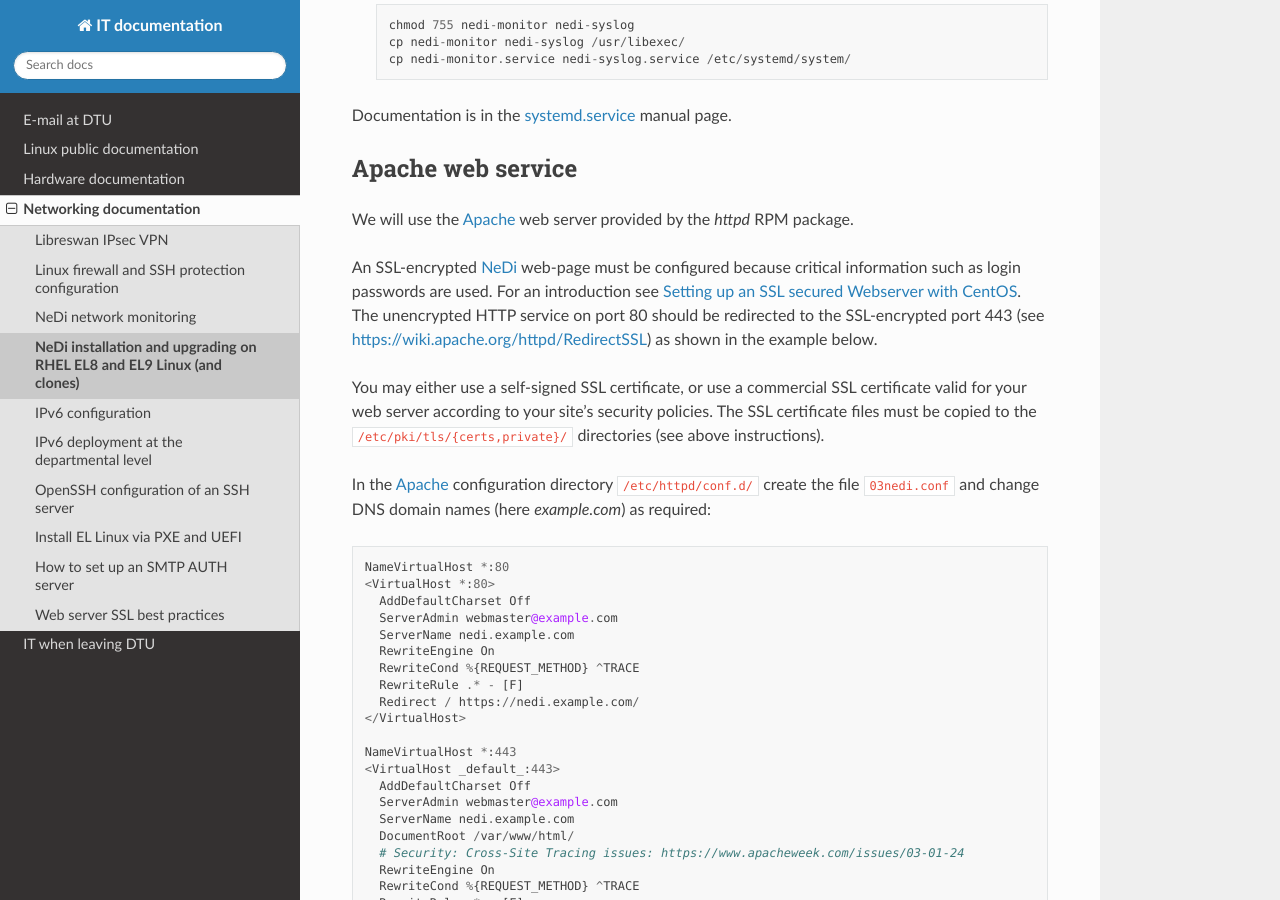
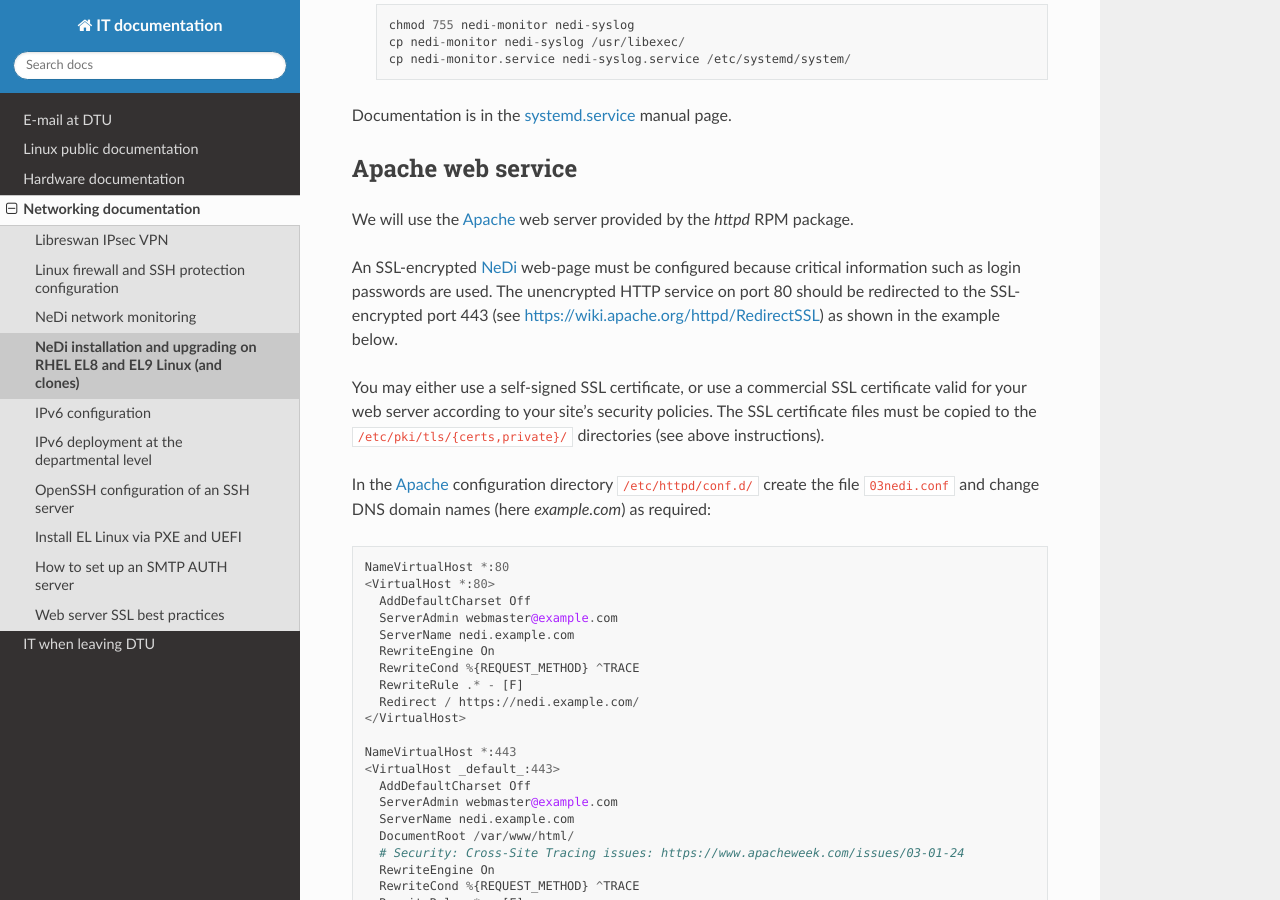
Before and after one commit to OleHolmNielsen/ITwiki, a Sphinx documentation site: the page built from docs/NeDi_installation_on_EL_Linux.rst, in a window 1280 px wide and 900 px high, scrolled down 6159 px. Built offline with Sphinx 7.4.7 and the Read the Docs theme 3.1.0, drawn with Linux system fonts in a browser that asks for light colours.

Commit message:
Removed CentOS reference

```diff
--- a/docs/NeDi_installation_on_EL_Linux.rst
+++ b/docs/NeDi_installation_on_EL_Linux.rst
@@ -1,4 +1,4 @@
-.. _NeDi_installation_on_CentOS:
+.. _NeDi_installation_on_EL_Linux:
 
 ======================================================================
 NeDi installation and upgrading on RHEL EL8 and EL9 Linux (and clones)
@@ -262,7 +262,6 @@ We will use the Apache_ web server provided by the *httpd* RPM package.
 .. _Apache: https://httpd.apache.org/
 
 An SSL-encrypted NeDi_ web-page must be configured because critical information such as login passwords are used.
-For an introduction see `Setting up an SSL secured Webserver with CentOS <https://wiki.centos.org/HowTos/Https>`_.
 The unencrypted HTTP service on port 80 should be redirected to the SSL-encrypted port 443 (see https://wiki.apache.org/httpd/RedirectSSL) as shown in the example below.
 
 You may either use a self-signed SSL certificate, or use a commercial SSL certificate valid for your web server according to your site's security policies.
```
